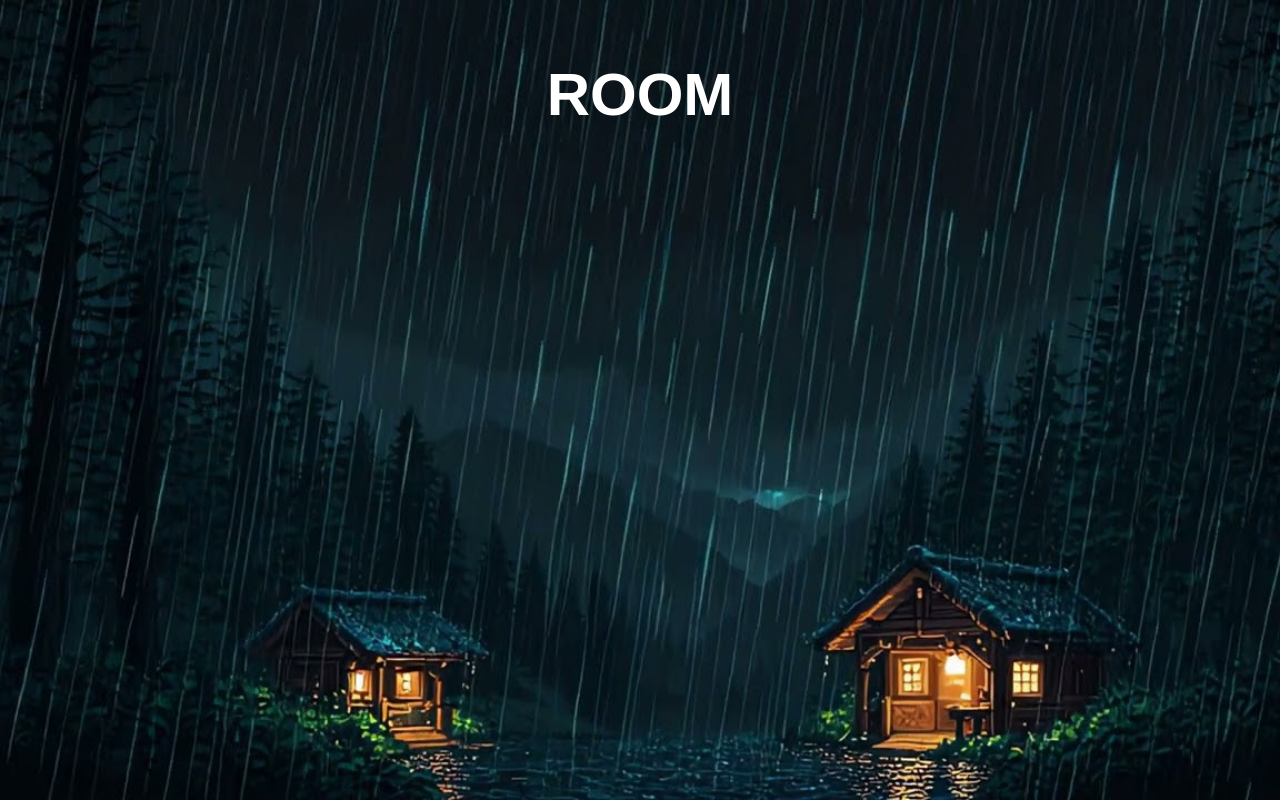
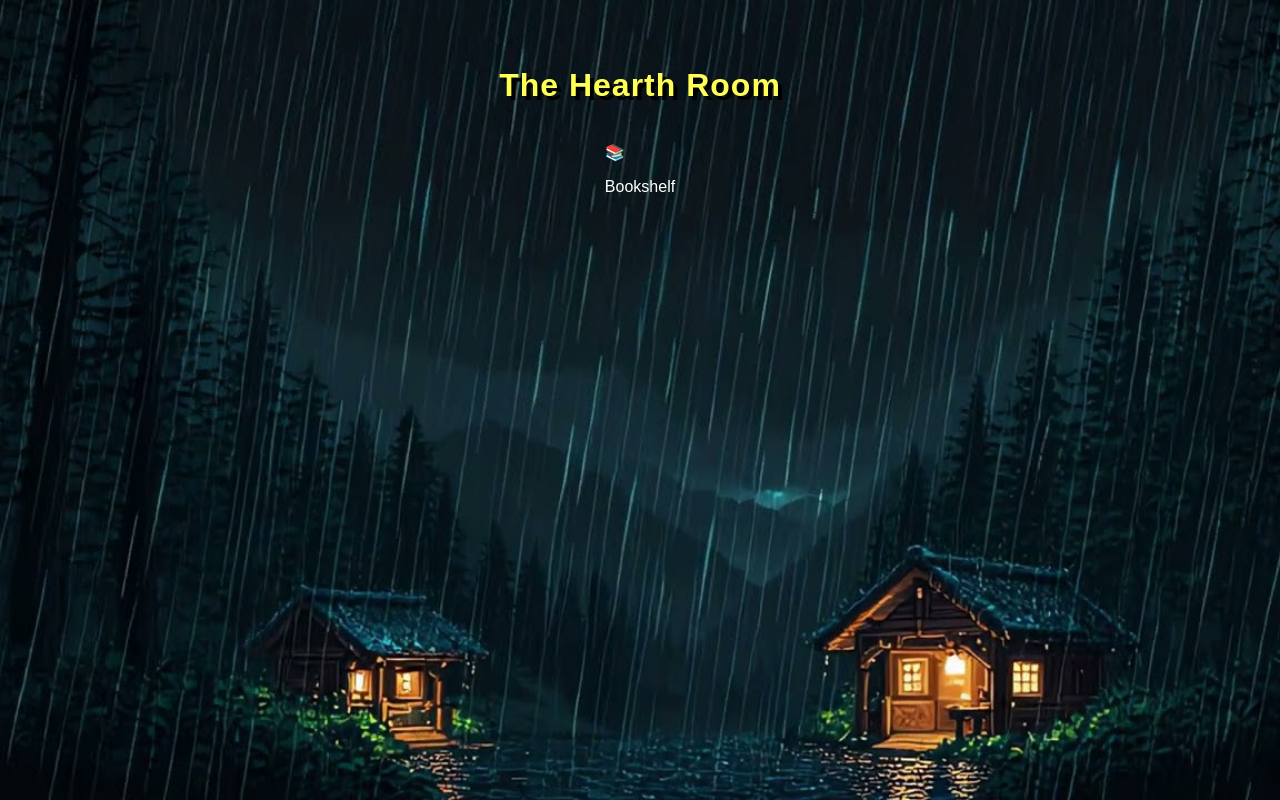
Before and after one commit to tacet-spectatoris/Sunbeam-Website-Perfect-Day-, a plain HTML site: page room.html in a window 1280 px wide. Drawn offline with Linux system fonts and the light colour scheme; files that its build step writes are made by us from their sources; files whose address does not match are found by name; a web font is replaced by a local one.

Commit message:
Update room.html structure and content

```diff
--- a/room.html
+++ b/room.html
@@ -1,25 +1,23 @@
 <!DOCTYPE html>
-<html lang = "en">
+<html lang="en">
 <head>
     <meta charset="UTF-8">
-    <meta name = "viewport" content = "width=device-width, initial-scale=1.0"/>
-    <title>Document</title>
-    <link rel="stylesheet" href="styles.css">
+    <meta name="viewport" content="width=device-width, initial-scale=1.0"/>
+    <title>The Hearth Room</title>
+    <link href="https://fonts.cdnfonts.com/css/minecraft-4" rel="stylesheet">
+    <link rel="stylesheet" href="css/styles.css">
 </head>
 <body>
-    <header>
+    <main class="room-container">
+        <h1 class="title">The Hearth Room</h1>
 
-    </header>
-    <main>
-        <div>
-            <h1>
-                ROOM
-            </h1>
+        <!-- Interactive Bookshelf -->
+        <div id="bookshelf" class="bookshelf">
+            <div class="bookshelf-icon">📚</div>
+            <p>Bookshelf</p>
         </div>
     </main>
-    <footer></footer>
+
+    <script src="script.js"></script>
 </body>
-<script src="./script.js">
-
-</script>
 </html>
```
